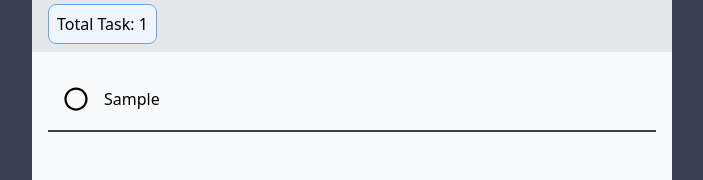
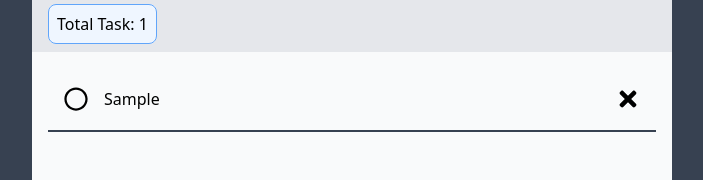
Before and after one commit to arsyramadhani/react-todo, a React (Create React App) app: page / in a window 1280 px wide. Both pictures are taken after typing "Sample" into the empty fields and a click on the button 916 px from the left and 692 px from the top of the page. Shown: the part 148-328 px from the top of the page, without its empty margins (288-991 px from the left). Built offline with nearby package versions, Linux system fonts and the light colour scheme.

Commit message:
Change delete icon

```diff
--- a/src/components/ListItem/index.js
+++ b/src/components/ListItem/index.js
@@ -1,5 +1,5 @@
 import React, { useState } from 'react';
-import { FaCheckCircle, FaRegCircle, FaTrash } from 'react-icons/fa';
+import { FaCheckCircle, FaRegCircle, FaTrash, FaPlus } from 'react-icons/fa';
 
 const ListItem = ({ id, task, complete, onComplete, onEdit, onDelete }) => {
     // const [isHoverOnDelete, setIsHoverOnDelete] = useState(false);
@@ -38,9 +38,9 @@ const ListItem = ({ id, task, complete, onComplete, onEdit, onDelete }) => {
             <button
                 onClick={onHandleDelete}
                 className={` text-left h-full focus:outline-none   ${
-                    !isHover && 'hidden'
+                    !isHover && ''
                 }`}>
-                <FaTrash size='24px' />
+                <FaPlus size='24px' className='transform rotate-45' />
             </button>
         </div>
     );
--- a/src/components/Todo/index.js
+++ b/src/components/Todo/index.js
@@ -8,7 +8,6 @@ import {
     deleteTask,
 } from '../../store/slice/TodosSlice';
 import ListItem from '../ListItem';
-import { getDay } from '../../utils';
 
 const Todo = () => {
     const dispatch = useDispatch();
```
